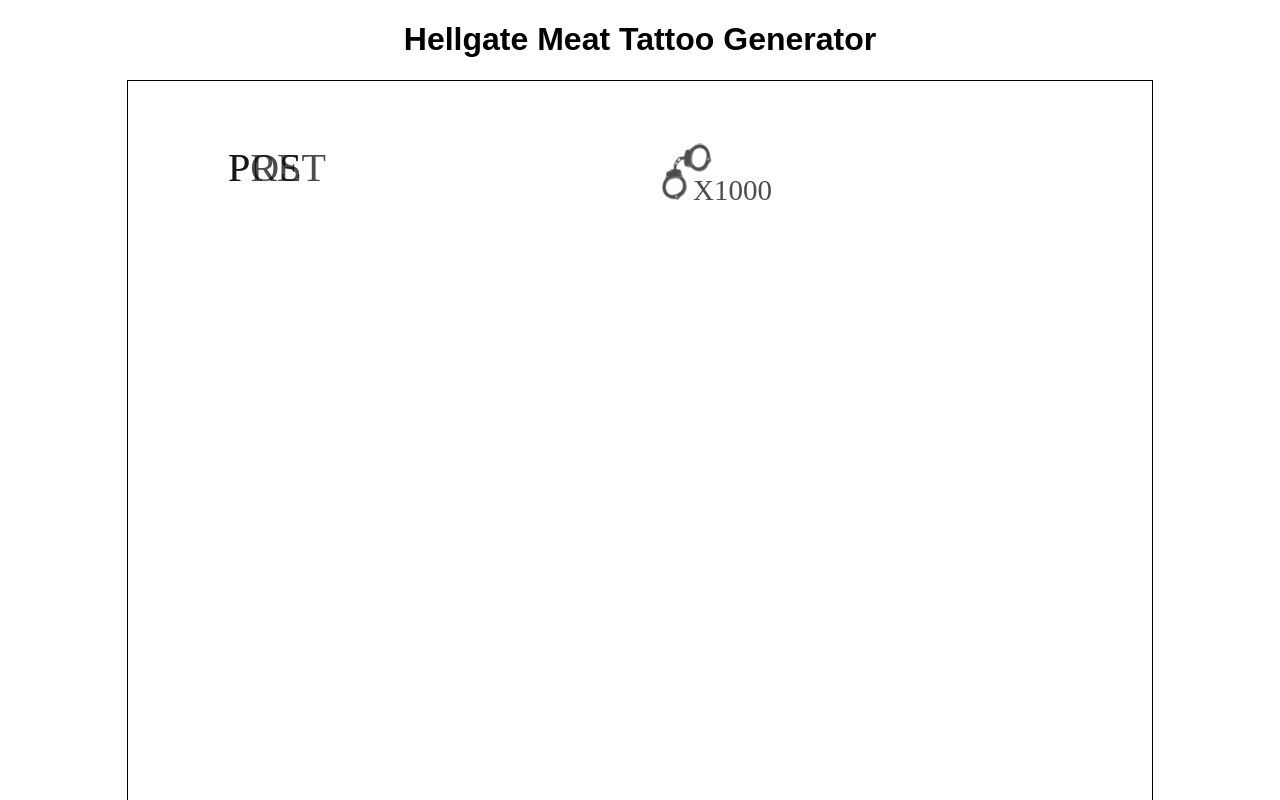
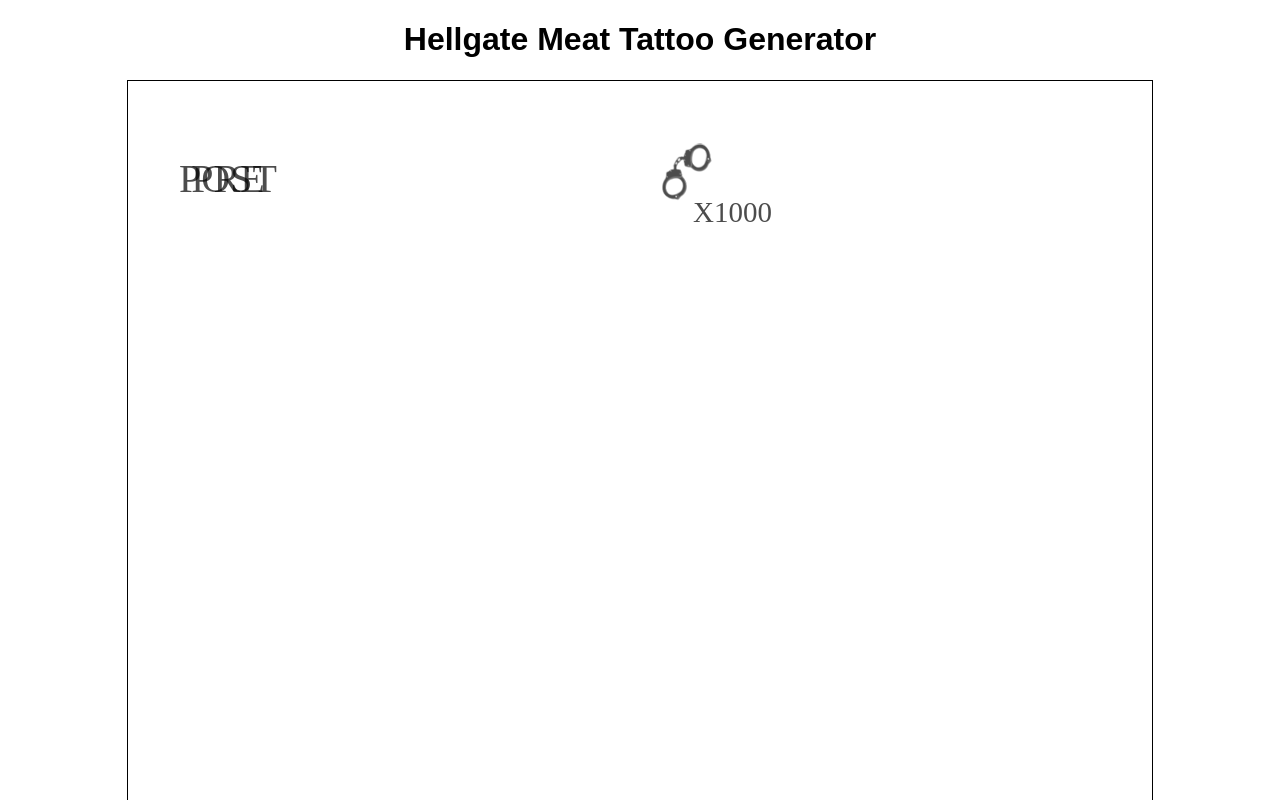
Before and after one commit to downrightheight/HGTat, a plain HTML site: page HGTat2.html in a window 1280 px wide. Shown: the top 800 px of the page. Drawn offline with Linux system fonts and the light colour scheme.

Commit message:
Update HGTat2.html

```diff
--- a/HGTat2.html
+++ b/HGTat2.html
@@ -102,17 +102,23 @@
             ctx.globalAlpha = textSettings.globalOpacity;
             ctx.drawImage(image, 0, 0);
 
-            // Draw Foreword
+            // Draw Foreword (centered)
+            ctx.textAlign = 'center';
+            ctx.textBaseline = 'middle';
             ctx.font = `${textSettings.foreword.fontSize}px Gunplay`;
             ctx.fillStyle = textSettings.foreword.color;
             ctx.fillText(textSettings.foreword.text, textSettings.foreword.x, textSettings.foreword.y);
 
-            // Draw MEAT Number
+            // Draw MEAT Number (left-aligned, as original)
+            ctx.textAlign = 'left';
+            ctx.textBaseline = 'top';
             ctx.font = `${textSettings.meatNumber.fontSize}px Gunplay`;
             ctx.fillStyle = textSettings.meatNumber.color;
             ctx.fillText(textSettings.meatNumber.text, textSettings.meatNumber.x, textSettings.meatNumber.y);
 
-            // Draw End Word
+            // Draw End Word (centered)
+            ctx.textAlign = 'center';
+            ctx.textBaseline = 'middle';
             ctx.font = `${textSettings.endWord.fontSize}px Gunplay`;
             ctx.fillStyle = textSettings.endWord.color;
             ctx.fillText(textSettings.endWord.text, textSettings.endWord.x, textSettings.endWord.y);
```
